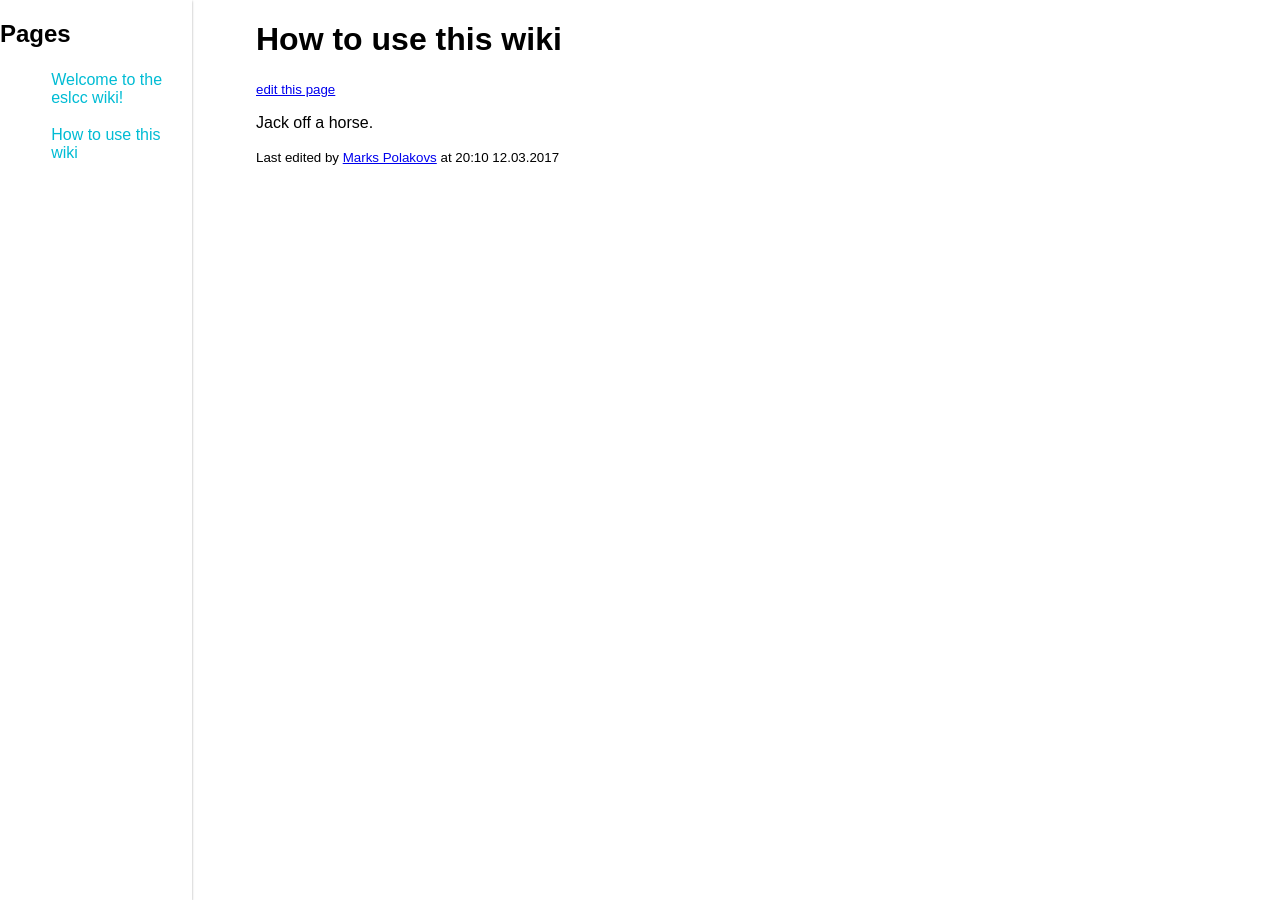
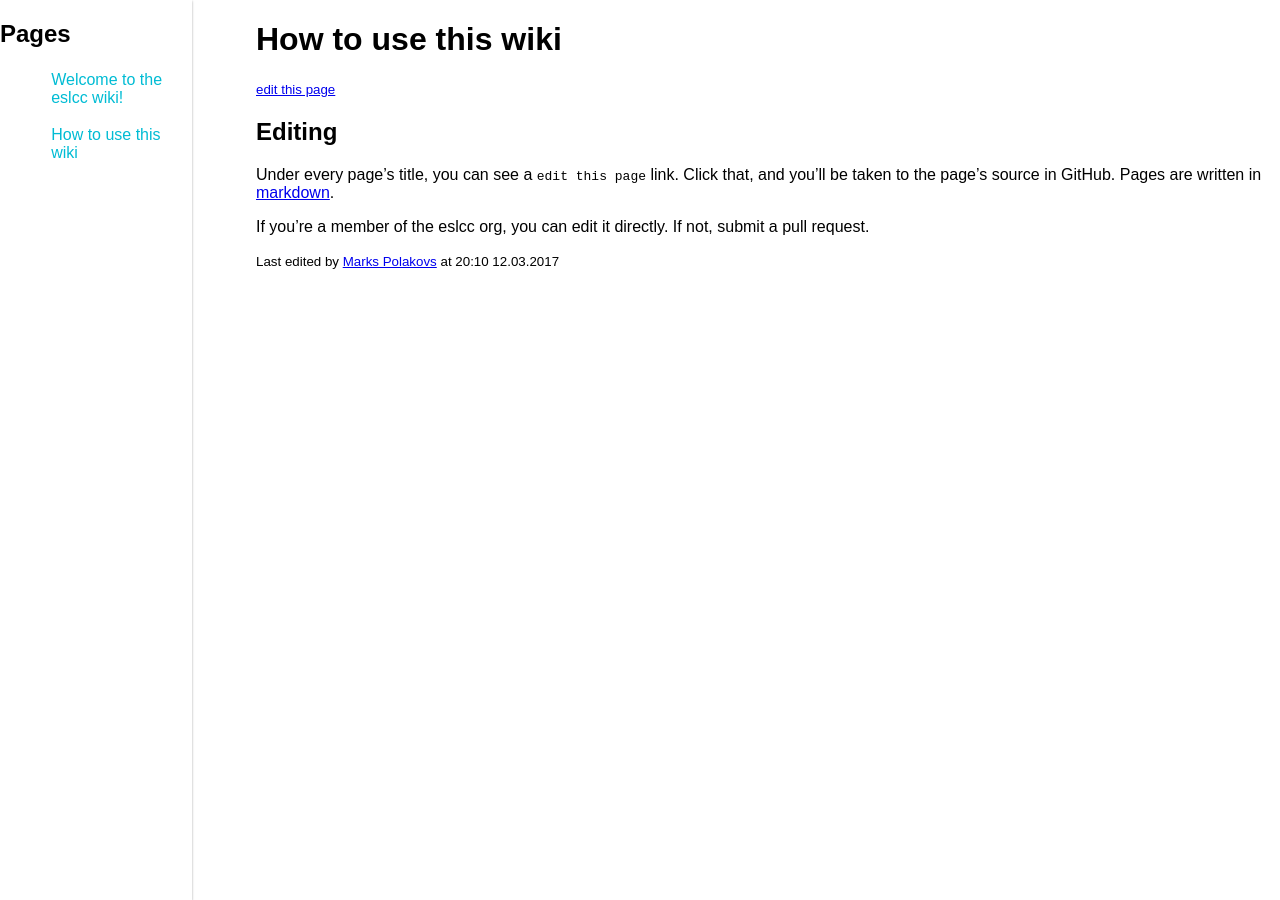
Before and after one commit to eslcc/wiki, a Jekyll site: the page built from pages/how-to-use-this-wiki.md, in a window 1280 px wide. Built offline with Jekyll 4.4.1, drawn with Linux system fonts in a browser that asks for light colours.

Commit message:
Add content

```diff
--- a/pages/how-to-use-this-wiki.md
+++ b/pages/how-to-use-this-wiki.md
@@ -3,4 +3,9 @@
 title: How to use this wiki
 ---
 
-Jack off a horse.
+## Editing
+
+Under every page's title, you can see a `edit this page` link. Click that, and you'll be taken to the page's source
+in GitHub. Pages are written in [markdown](https://github.com/adam-p/markdown-here/wiki/Markdown-Cheatsheet).
+
+If you're a member of the eslcc org, you can edit it directly. If not, submit a pull request.
```
